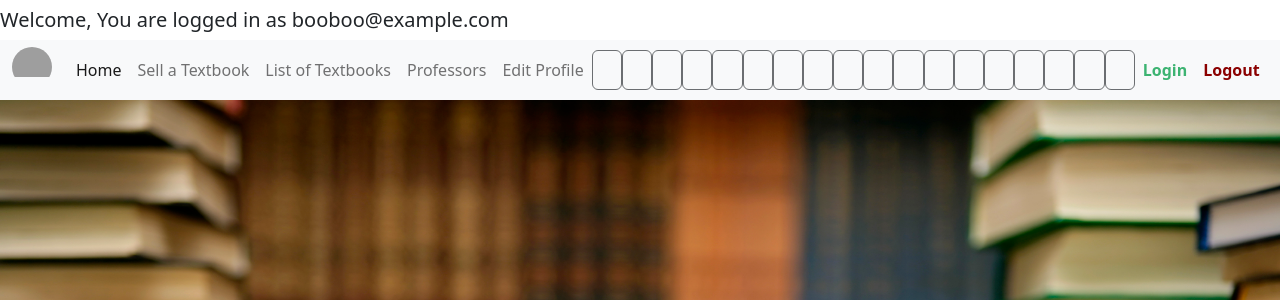
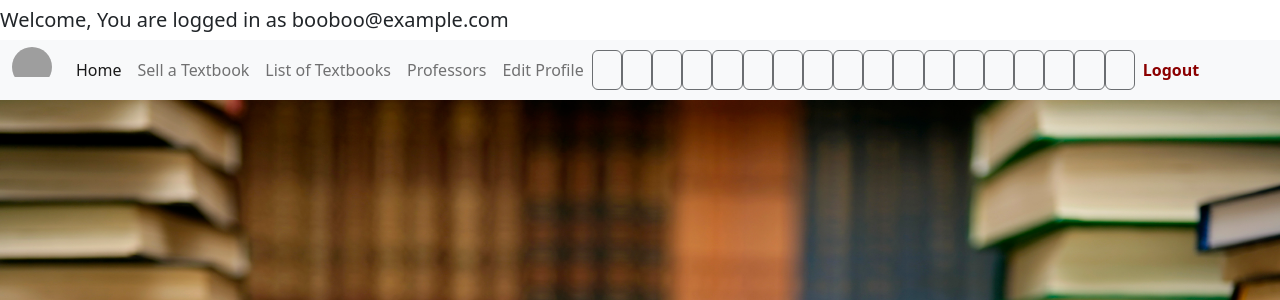
Before and after one commit to Aparson13/Book-Exchange-App, a Django app: page / in a window 1280 px wide. Shown: the top 300 px of the page. Run offline with Django 4.2, Linux system fonts and the light colour scheme; a user stored in the database is signed in; some libraries are stand-ins or nearby versions; grey boxes are pictures that could not be loaded.

Commit message:
Switched Login and Logout button

```diff
--- a/templates/index.html
+++ b/templates/index.html
@@ -75,18 +75,16 @@
                 <button class="btn float-right" disabled>&nbsp;</button>
                 <button class="btn float-right" disabled>&nbsp;</button>
 
-                <li class="nav-item">
-                    <a class="nav-link" href="{% provider_login_url 'google' %}"><span style="color:MediumSeaGreen;"><b>Login</b></span></a>
 
-                </li>
                 {% if user.is_authenticated %}
-                <li class="nav-item">
-                    <a class="nav-link active" aria-current="page" href="/logout"><span style="color:darkred;"><b>Logout</b></span></a>
-
-                    {% else %}
-
-                    {% endif %}
-                </li>
+                    <li class="nav-item">
+                        <a class="nav-link active" aria-current="page" href="/logout"><span style="color:darkred;"><b>Logout</b></span></a>
+                    </li>
+                {% else %}
+                    <li class="nav-item">
+                        <a class="nav-link" href="{% provider_login_url 'google' %}"><span style="color:MediumSeaGreen;"><b>Login</b></span></a>
+                    </li>
+                {% endif %}
             </ul>
         </div>
     </div>
```
